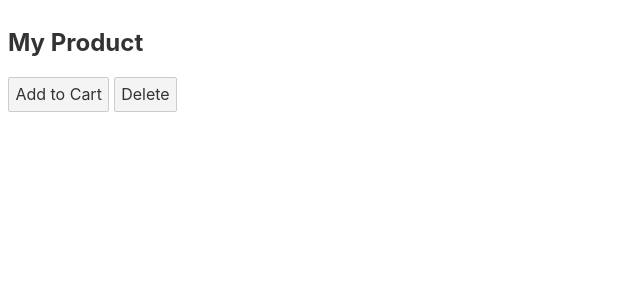
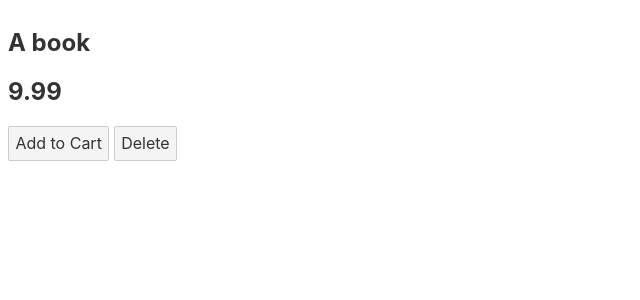
Before and after one commit to rwuniard/svelte_udemy_project_6_57, a Svelte app: page / in a window 1280 px wide. Shown: the top 300 px of the page, without its empty margins (0-640 px from the left). Built offline with nearby package versions, Linux system fonts and the light colour scheme.

Commit message:
using spread props and default value

```diff
--- a/src/App.svelte
+++ b/src/App.svelte
@@ -1,6 +1,13 @@
 <script>
     import Product from './Products.svelte';
 
+    let products = [
+        {
+            id: '01',
+            title: 'A book',
+            price: 9.99,
+        },
+    ];
     function addToCart(event) {
         console.log(event);
     }
@@ -10,4 +17,10 @@
     }
 </script>
 
-<Product productTitle="My Product" on:add-to-cart={addToCart} on:delete-something={deleteSomething} />
+{#each products as product}
+    <!-- These two lines were inside the <Product -->
+    <!-- title={product.title} -->
+    <!-- price={product.price} -->
+    <!-- the two statements above can be re-written with spread operator below assuming the props name are matching -->
+    <Product {...product} on:add-to-cart={addToCart} on:delete-something={deleteSomething} />
+{/each}
--- a/src/Products.svelte
+++ b/src/Products.svelte
@@ -1,6 +1,8 @@
 <script>
     import { createEventDispatcher } from 'svelte';
-    export let productTitle;
+    export let title;
+    export let price;
+    export let bestseller = false;
 
     const dispatch = createEventDispatcher();
 
@@ -15,7 +17,11 @@
 </script>
 
 <article>
-    <h1>{productTitle}</h1>
+    <h1>{title}</h1>
+    <h2>{price}</h2>
+    {#if bestseller}
+        <h3>BESTSELLER</h3>
+    {/if}
     <button on:click={addToCart}>Add to Cart</button>
     <button on:click={delSomething}>Delete</button>
 </article>
```
